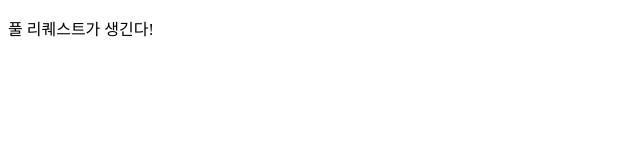
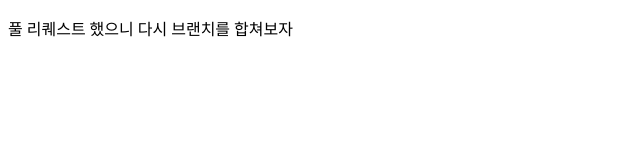
Before and after one commit to JinWan0823/gitTest, a plain HTML site: page index.html in a window 1280 px wide. Shown: the whole page, without its empty margins (0-640 px from the left). Drawn offline with Linux system fonts and the light colour scheme.

Commit message:
풀리퀘스트는 피드백용도가능, 작업이 끝났으니 합쳐달라 요청.

```diff
--- a/index.html
+++ b/index.html
@@ -7,6 +7,7 @@
   <title>이건 새로운 기능!</title>
 </head>
 <body>
-  <p>풀 리퀘스트가 생긴다! </p>
+  <p>풀 리퀘스트 했으니 다시 브랜치를 합쳐보자 </p>
+
 </body>
 </html>
```
